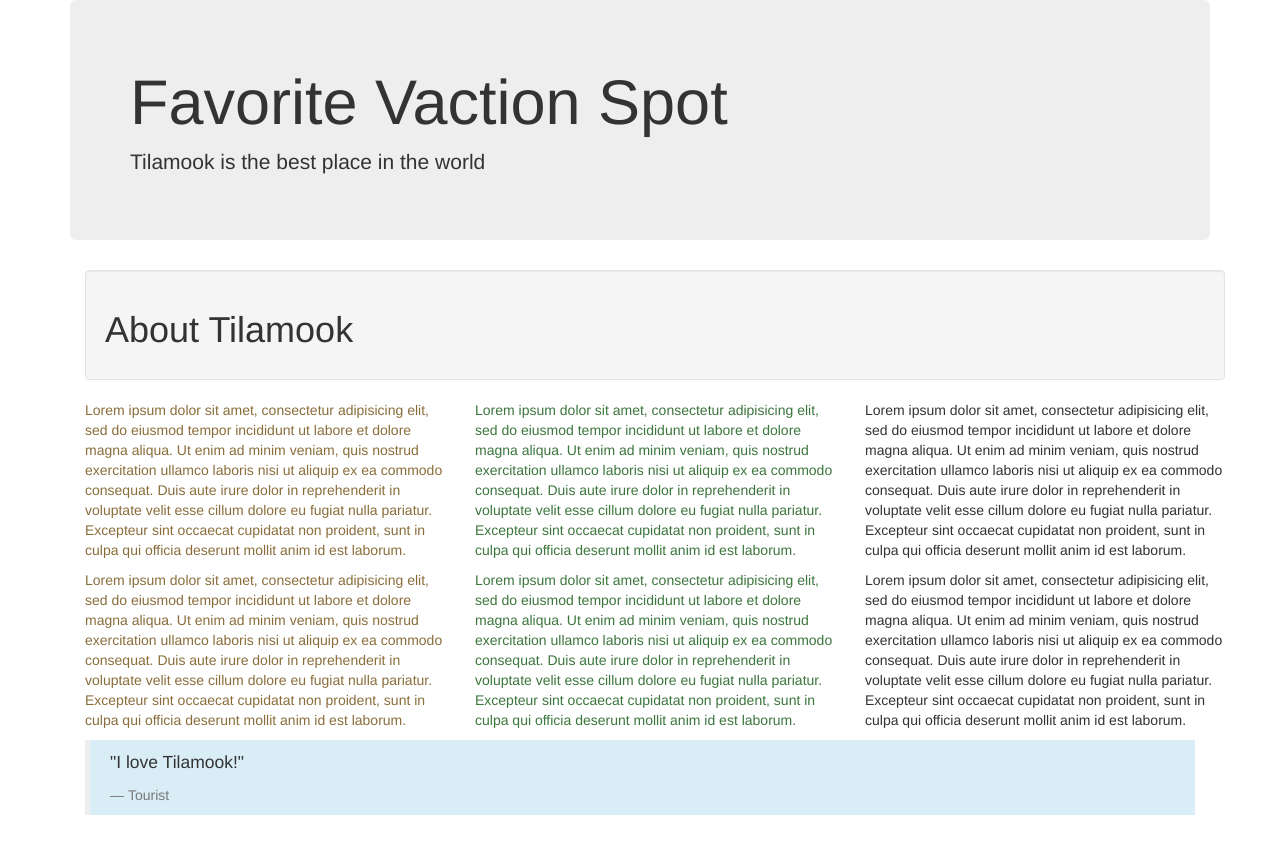
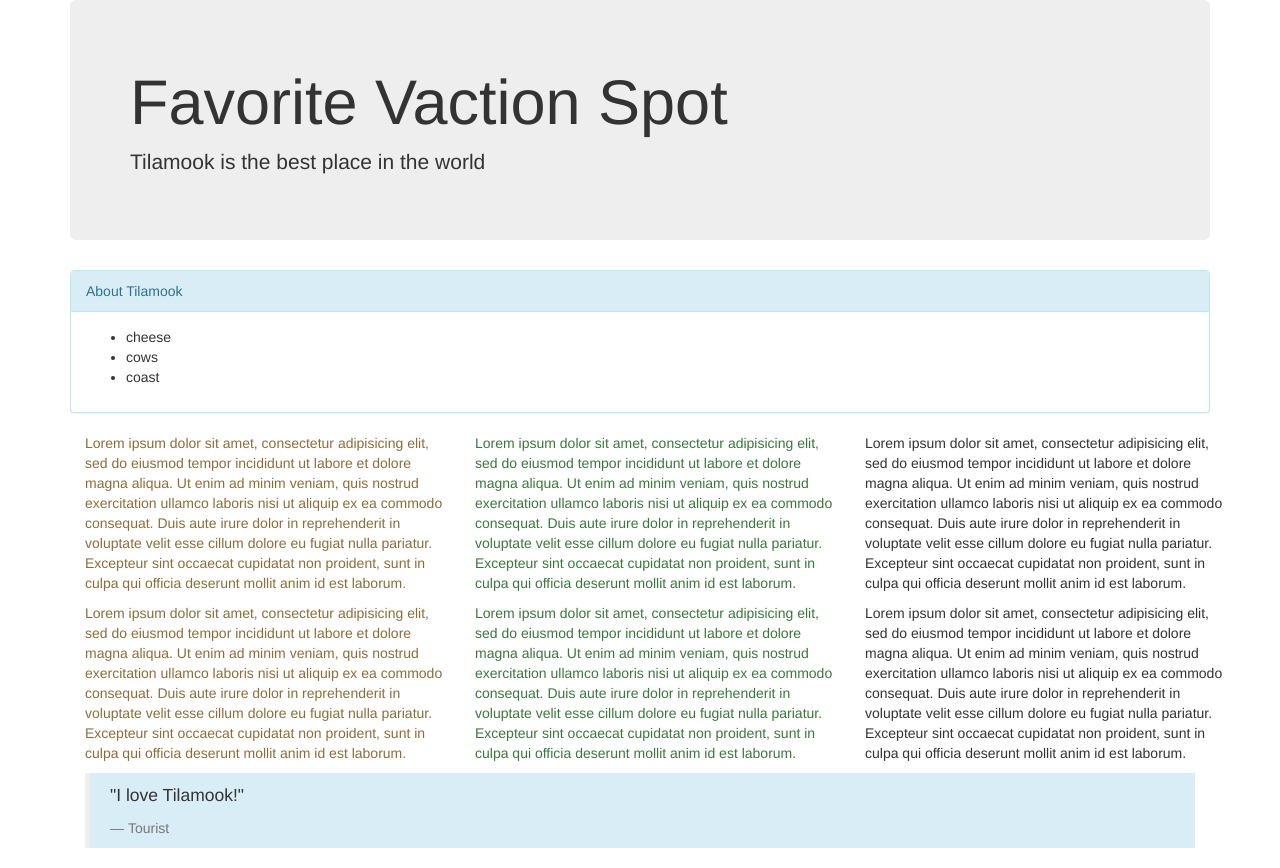
Before and after one commit to Jlannon90/Vacation, a plain HTML site: page index.html in a window 1280 px wide. Before the commit the page ends 835 px from the top, so only its background shows below. Drawn offline with Linux system fonts and the light colour scheme.

Commit message:
change css styles to Vacation webiste

```diff
--- a/index.html
+++ b/index.html
@@ -10,10 +10,19 @@
         <p>Tilamook is the best place in the world</p>
       </div>
   <body>
-    <div class="container">
-      <div class="well">
-        <h1>About Tilamook</h1>
+      <div class="panel panel-info">
+        <div class="panel-heading"
+          <h1 class="panel-title">About Tilamook</h1>
+        </div>
+        <div class="panel-body">
+          <ul>
+            <li>cheese</li>
+            <li>cows</li>
+            <li>coast</li>
+          </ul>
+        </div>
       </div>
+      <div class="container">
         <div class="row">
           <div class="col-md-4">
             <p class="text-warning">
```
